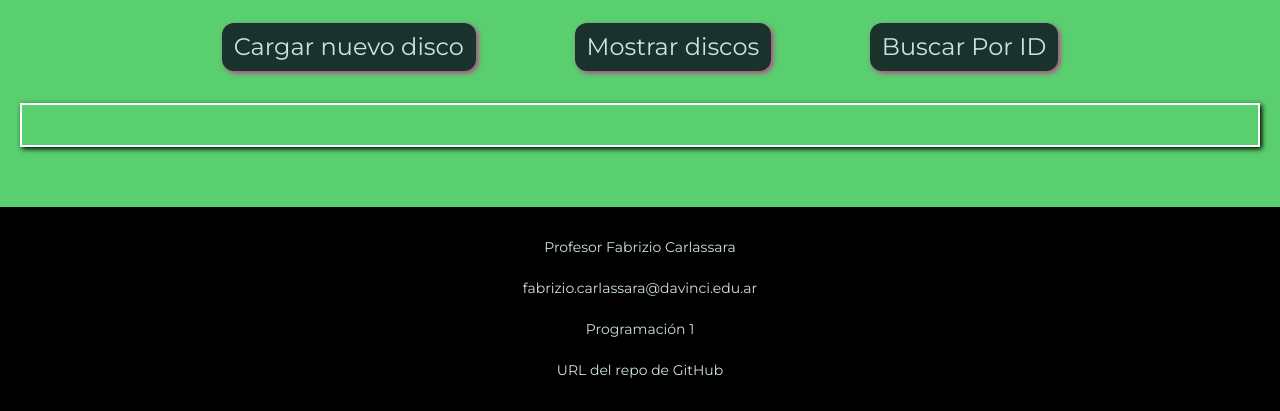
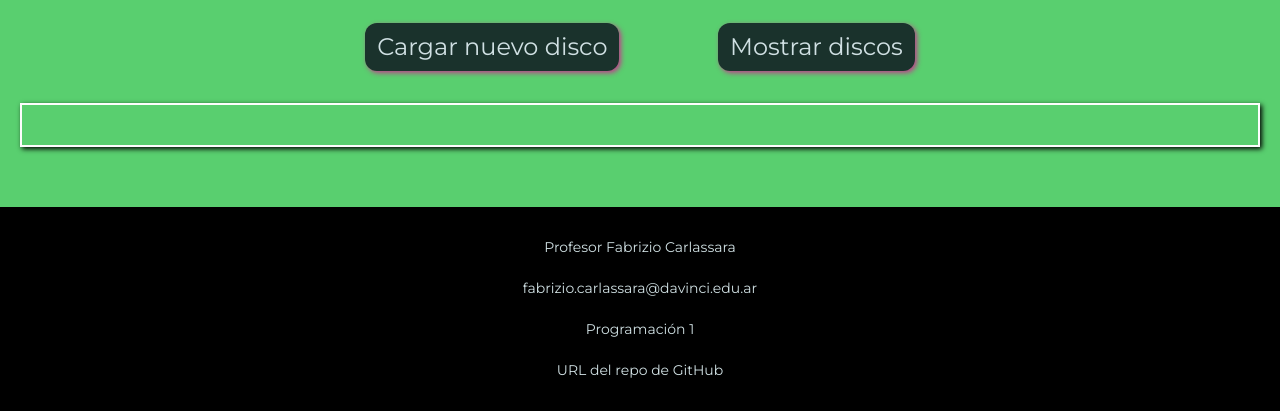
Before and after one commit to gesualdiafonso/p1-parcial1, a plain HTML site: page index.html in a window 1280 px wide. Shown: the part 599-1010 px from the top of the page. Drawn offline with Linux system fonts and the light colour scheme.

Commit message:
"saco el error"

```diff
--- a/index.html
+++ b/index.html
@@ -21,7 +21,6 @@
             <div class="botones">
             <button onclick="cargarDiscos();">Cargar nuevo disco</button>
             <button onclick="mostrarDisco();">Mostrar discos</button>
-            <button onclick="buscarDiscoPorID();">Buscar Por ID</button>
             </div>
 
             <div id="container">
--- a/scripts/main.js
+++ b/scripts/main.js
@@ -66,14 +66,3 @@ function mostrarDisco(){
         contenedor.innerHTML = biblioteca.toHTML();
     }, 500)
 }
-function buscarDiscoPorID(id) {
-    let discoEncontrado = discos.find(disco => disco.id === id);
-    if (discoEncontrado) {
-        alert(`Disco encontrado: ${discoEncontrado.nombre}`);
-        // Exibe o HTML do disco encontrado
-        const contenedor = document.getElementById('container');
-        contenedor.innerHTML = discoEncontrado.toHTML();
-    } else {
-        alert("Disco no encontrado");
-    }
-}
```
